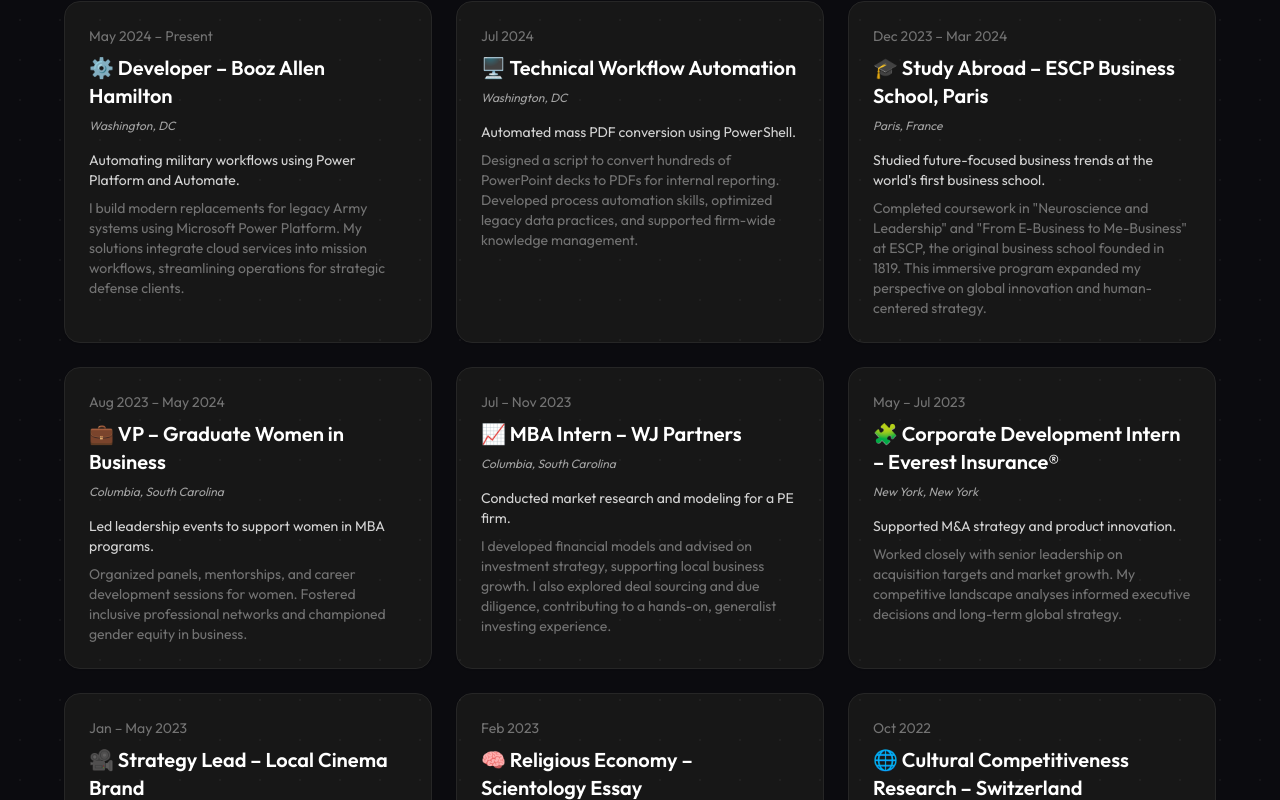
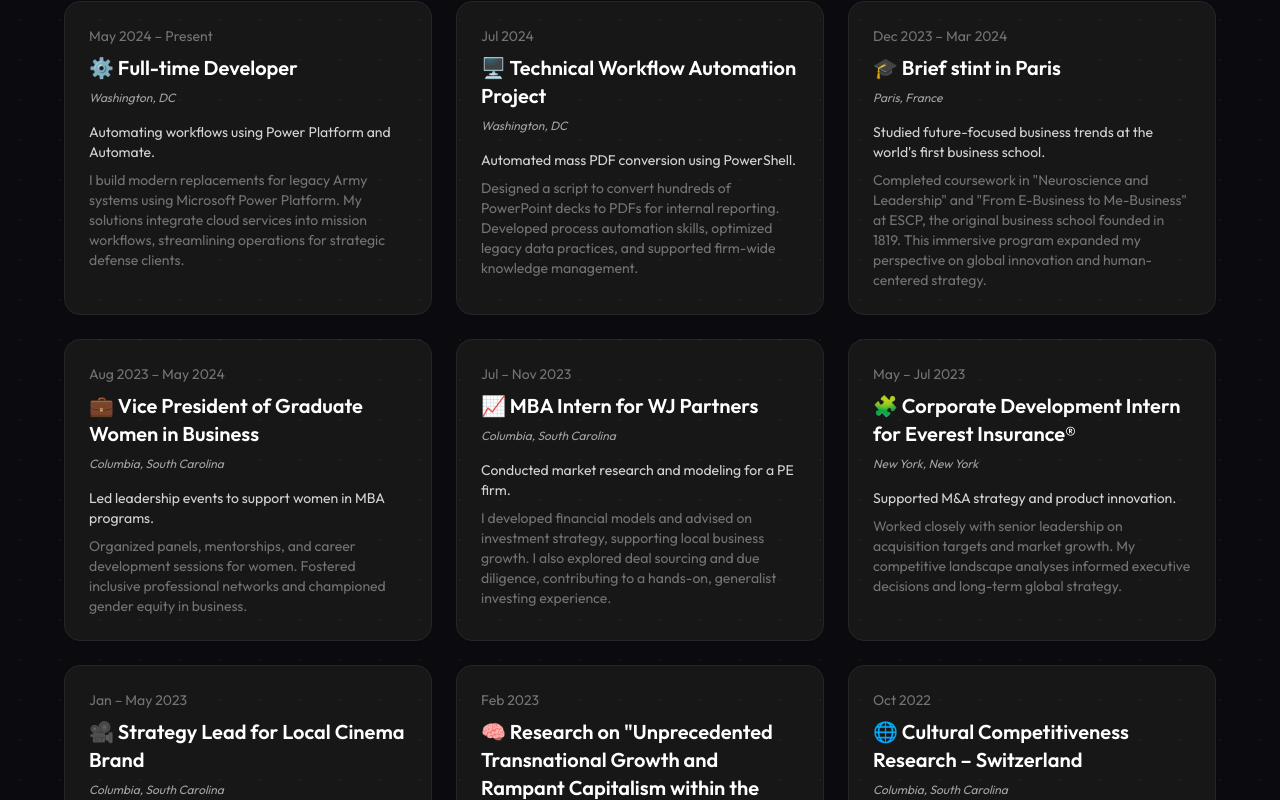
Before and after one commit to katiebaumeister/nextjspractice, a Next.js app in the folder portfolio/: page /projects in a window 1280 px wide. Shown: the part 200-1000 px from the top of the page. Built offline with nearby package versions, Linux system fonts and the light colour scheme.

Commit message:
Update projectsData.js

```diff
--- a/portfolio/data/projectsData.js
+++ b/portfolio/data/projectsData.js
@@ -1,15 +1,15 @@
 export const projectsData = [
   {
     emoji: "⚙️",
-    title: "Developer – Booz Allen Hamilton",
+    title: "Full-time Developer",
     location: "Washington, DC",
     dates: "May 2024 – Present",
-    short: "Automating military workflows using Power Platform and Automate.",
+    short: "Automating workflows using Power Platform and Automate.",
     long: "I build modern replacements for legacy Army systems using Microsoft Power Platform. My solutions integrate cloud services into mission workflows, streamlining operations for strategic defense clients."
   },
   {
     emoji: "🖥️",
-    title: "Technical Workflow Automation",
+    title: "Technical Workflow Automation Project",
     location: "Washington, DC",
     dates: "Jul 2024",
     short: "Automated mass PDF conversion using PowerShell.",
@@ -17,7 +17,7 @@
   },
   {
     emoji: "🎓",
-    title: "Study Abroad – ESCP Business School, Paris",
+    title: "Brief stint in Paris",
     location: "Paris, France",
     dates: "Dec 2023 – Mar 2024",
     short: "Studied future-focused business trends at the world's first business school.",
@@ -25,7 +25,7 @@
   },
   {
     emoji: "💼",
-    title: "VP – Graduate Women in Business",
+    title: "Vice President of Graduate Women in Business",
     location: "Columbia, South Carolina",
     dates: "Aug 2023 – May 2024",
     short: "Led leadership events to support women in MBA programs.",
@@ -33,7 +33,7 @@
   },
   {
     emoji: "📈",
-    title: "MBA Intern – WJ Partners",
+    title: "MBA Intern for WJ Partners",
     location: "Columbia, South Carolina",
     dates: "Jul – Nov 2023",
     short: "Conducted market research and modeling for a PE firm.",
@@ -41,7 +41,7 @@
   },
   {
     emoji: "🧩",
-    title: "Corporate Development Intern – Everest Insurance®",
+    title: "Corporate Development Intern for Everest Insurance®",
     location: "New York, New York",
     dates: "May – Jul 2023",
     short: "Supported M&A strategy and product innovation.",
@@ -49,7 +49,7 @@
   },
   {
     emoji: "🎥",
-    title: "Strategy Lead – Local Cinema Brand",
+    title: "Strategy Lead for Local Cinema Brand",
     location: "Columbia, South Carolina",
     dates: "Jan – May 2023",
     short: "Led branding and outreach for a regional film initiative.",
@@ -57,7 +57,7 @@
   },
   {
     emoji: "🧠",
-    title: "Religious Economy – Scientology Essay",
+    title: "Research on \"Unprecedented Transnational Growth and Rampant Capitalism within the Religious Economy\"",
     location: "Columbia, South Carolina",
     dates: "Feb 2023",
     short: "Written before AI.",
```
